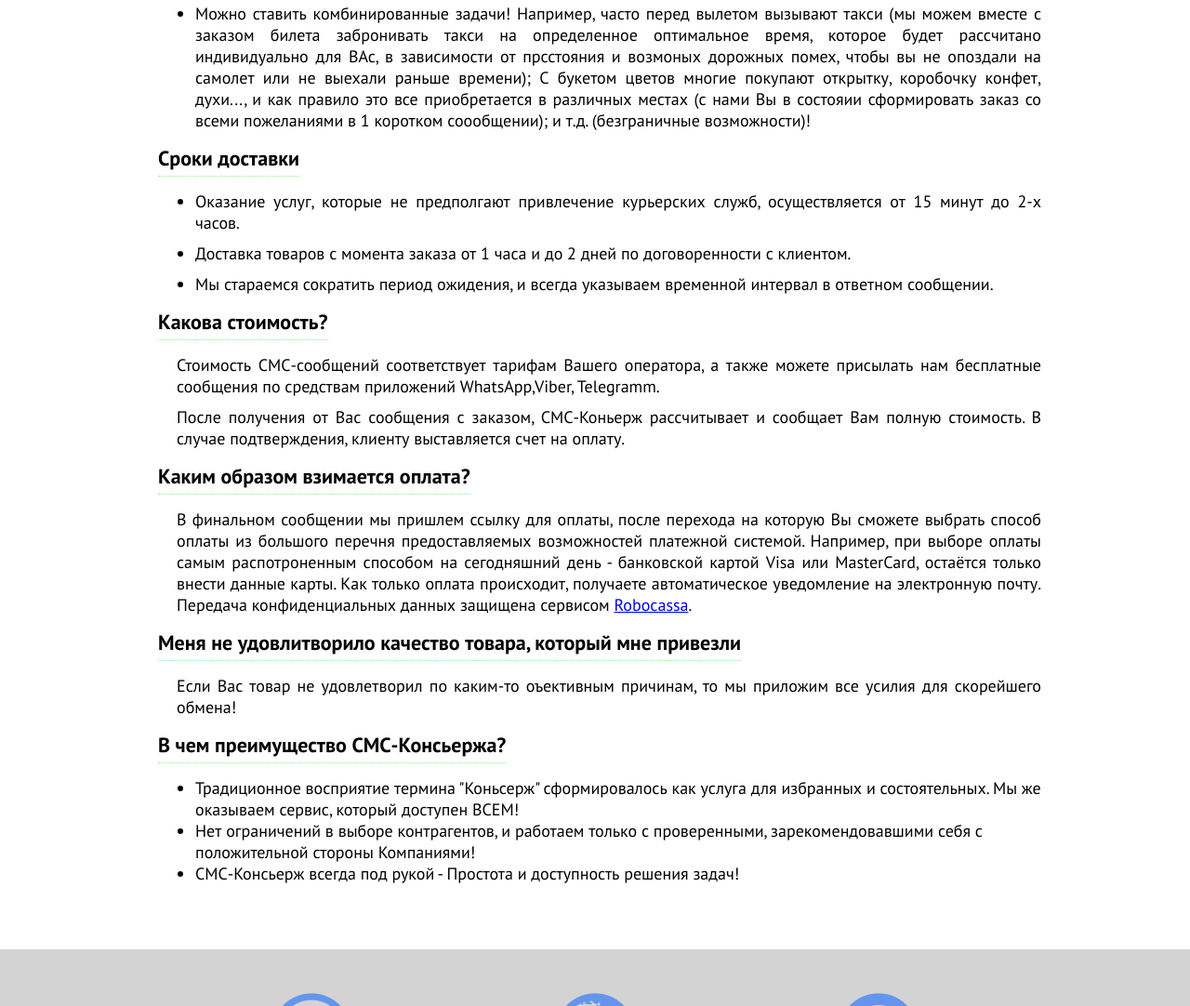
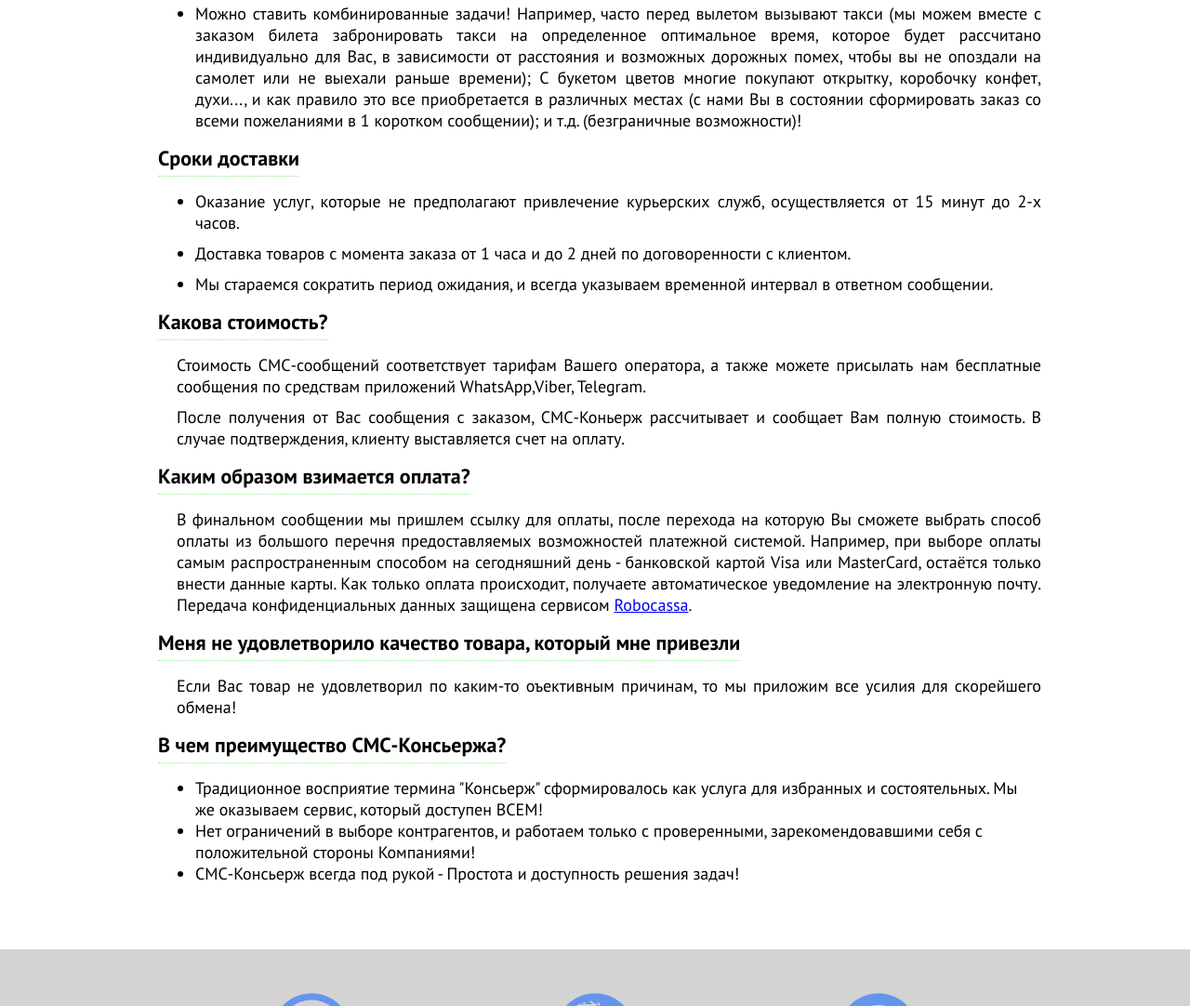
Before and after one commit to K700PP/k700pp.github.io, a plain HTML site: page index.html in a window 1280 px wide. Shown: the part 2111-3193 px from the top of the page at 93% size. Drawn offline with Linux system fonts and the light colour scheme.

Commit message:
Исправил орфографичкие ошибки

```diff
--- a/index.html
+++ b/index.html
@@ -125,32 +125,32 @@
                     <p>А так же, если сомневаетесь, то поможем с поиском и выбором любых услуг/товаров, подберем самый оптимальный вариант индивидуально для Вас.</p>
                 </li>
                 <li>
-                    <p>Можно ставить комбинированные задачи! Например, часто перед вылетом вызывают такси (мы можем вместе с заказом билета забронивать такси на определенное оптимальное время, которое будет рассчитано индивидуально для ВАс, в зависимости от прсстояния и возмоных дорожных помех, чтобы вы не опоздали на самолет или не выехали раньше времени); С букетом цветов многие покупают открытку, коробочку конфет, духи..., и как правило это все приобретается в различных местах (с нами Вы в состояии сформировать заказ со всеми пожеланиями в 1 коротком соообщении); и т.д. (безграничные возможности)!</p>
+                    <p>Можно ставить комбинированные задачи! Например, часто перед вылетом вызывают такси (мы можем вместе с заказом билета забронировать такси на определенное оптимальное время, которое будет рассчитано индивидуально для Вас, в зависимости от расстояния и возможных дорожных помех, чтобы вы не опоздали на самолет или не выехали раньше времени); С букетом цветов многие покупают открытку, коробочку конфет, духи..., и как правило это все приобретается в различных местах (с нами Вы в состоянии сформировать заказ со всеми пожеланиями в 1 коротком сообщении); и т.д. (безграничные возможности)!</p>
                 </li>
             </ul>
             <h2>Сроки доставки</h2>
             <ul>
                 <li>
-                    <p>Оказание услуг, которые не предполгают привлечение курьерских служб, осуществляется от 15 минут до 2-х часов.</p>
+                    <p>Оказание услуг, которые не предполагают привлечение курьерских служб, осуществляется от 15 минут до 2-х часов.</p>
                 </li>
                 <li>
                     <p>Доставка товаров с момента заказа от 1 часа и до 2 дней по договоренности с клиентом.</p>
                 </li>
                 <li>
-                    <p>Мы стараемся сократить период ожидения, и всегда указываем временной интервал в ответном сообщении.</p>
+                    <p>Мы стараемся сократить период ожидания, и всегда указываем временной интервал в ответном сообщении.</p>
                 </li>
             </ul>
             <h2>Какова стоимость?</h2>
-            <p>Стоимость СМС-сообщений соответствует тарифам Вашего оператора, а также можете присылать нам бесплатные сообщения по средствам приложений WhatsApp,Viber, Telegramm.</p>
+            <p>Стоимость СМС-сообщений соответствует тарифам Вашего оператора, а также можете присылать нам бесплатные сообщения по средствам приложений WhatsApp,Viber, Telegram.</p>
             <p>После получения от Вас сообщения с заказом, СМС-Коньерж рассчитывает и сообщает Вам полную стоимость. В случае подтверждения, клиенту выставляется счет на оплату.</p>
             <h2>Каким образом взимается оплата?</h2>
-            <p>В финальном сообщении мы пришлем ссылку для оплаты, после перехода на которую Вы сможете выбрать способ оплаты из большого перечня предоставляемых возможностей платежной системой. Например, при выборе оплаты самым распотроненным способом на сегодняшний день - банковской картой Visa или MasterCard, остаётся только внести данные карты. Как только оплата происходит, получаете автоматическое уведомление на электронную почту. Передача конфиденциальных данных защищена сервисом <a href="#">Robocassa</a>.</p>
-            <h2>Меня не удовлитворило качество товара, который мне привезли</h2>
+            <p>В финальном сообщении мы пришлем ссылку для оплаты, после перехода на которую Вы сможете выбрать способ оплаты из большого перечня предоставляемых возможностей платежной системой. Например, при выборе оплаты самым распространенным способом на сегодняшний день - банковской картой Visa или MasterCard, остаётся только внести данные карты. Как только оплата происходит, получаете автоматическое уведомление на электронную почту. Передача конфиденциальных данных защищена сервисом <a href="#">Robocassa</a>.</p>
+            <h2>Меня не удовлетворило качество товара, который мне привезли</h2>
             <p>Если Вас товар не удовлетворил по каким-то оъективным причинам, то мы приложим все усилия для скорейшего обмена!</p>
             <h2>В чем преимущество СМС-Консьержа?</h2>
             <ul>
                 <li>
-                    Традиционное восприятие термина "Коньсерж" сформировалось как услуга для избранных и состоятельных. Мы же оказываем сервис, который доступен ВСЕМ!
+                    Традиционное восприятие термина "Консьерж" сформировалось как услуга для избранных и состоятельных. Мы же оказываем сервис, который доступен ВСЕМ!
                 </li>
                 <li>
                     Нет ограничений в выборе контрагентов, и работаем только с проверенными, зарекомендовавшими себя с положительной стороны Компаниями!
```
